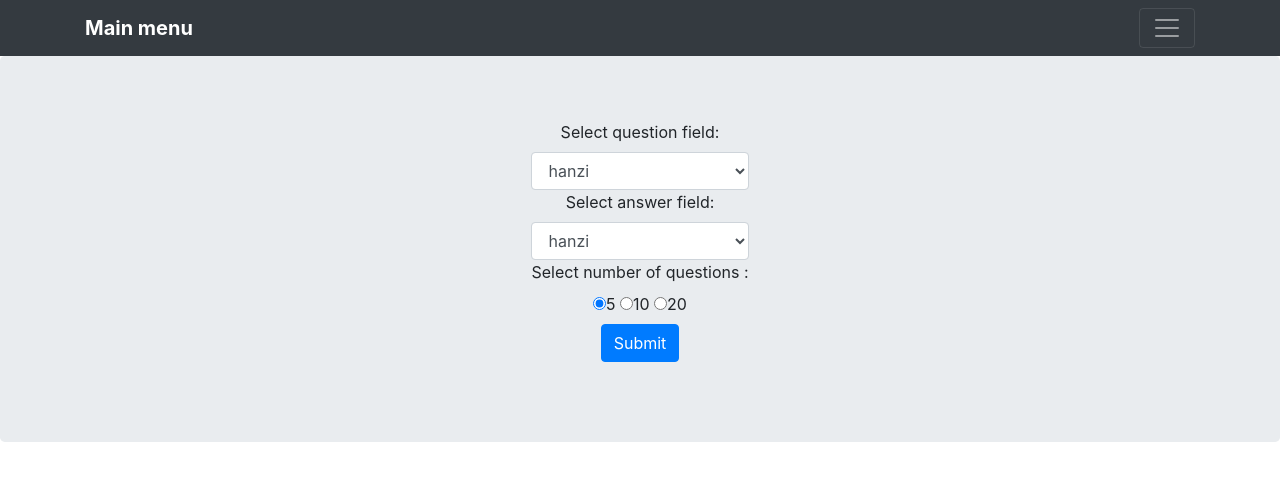
After one commit to pedro-hf/lousi, a Django app: page /vocabulary/newtest in a window 1280 px wide. The commit adds this page. Shown: the top 481 px of the page. Run offline with Django 3.2, Linux system fonts and the light colour scheme; some libraries are stand-ins or nearby versions.

Commit message:
add create new test page, to customize test

```diff
--- /dev/null
+++ b/vocabulary/templates/vocabulary/newtest.html
@@ -0,0 +1,29 @@
+{% extends 'vocabulary/base.html' %}
+{% block content %}
+<section class="jumbotron text-center">
+    <div class="row justify-content-center">
+        <form action="{% url 'vocabulary:createtest' %}" method="get">
+            <label for="sel1">Select question field:</label>
+            <select class="form-control" id="sel1" name="question_field">
+            <option value="hanzi">hanzi</option>
+            <option value="english">english</option>
+            <option value="jyutping">jyutping</option>
+            </select>
+
+            <label for="sel2">Select answer field:</label>
+            <select class="form-control" id="sel2" name="answer_field">
+            <option value="hanzi">hanzi</option>
+            <option value="english">english</option>
+            <option value="jyutping">jyutping</option>
+            </select>
+
+            <label>Select number of questions :</label><br>
+            <label class="radio-inline"><input type="radio" name="optradio" checked>5</label>
+            <label class="radio-inline"><input type="radio" name="optradio">10</label>
+            <label class="radio-inline"><input type="radio" name="optradio">20</label>
+            <br>
+            <input class="btn btn-primary" type="submit" name="start_test">
+        </form>
+    </div>
+</section>
+{% endblock %}
--- a/vocabulary/templates/vocabulary/test.html
+++ b/vocabulary/templates/vocabulary/test.html
@@ -2,6 +2,7 @@
 {% block content %}
       <section class="jumbotron text-center">
         <div class="container">
+          <label>{{ get }}</label>
           <h1 class="jumbotron-heading">
           {% if question_field == "english" %}
             {{question.english}}
@@ -16,7 +17,7 @@
             <div class="row justify-content-center">
               {% for answer, style in answers %}
                   <div class="col-3">
-                    <form action="{% url 'vocabulary:result' %}" method="POST">
+                    <form action="{% url 'vocabulary:result' question_field answer_field %}" method="POST">
                       {% csrf_token %}
                       <input id="question_id" name="question_id" type="hidden" value="{{ question_record.id }}">
                       <input id="answer_id" name="answer_id" type="hidden" value="{{ answer.id }}">
--- a/vocabulary/templates/vocabulary/vocabulary_index.html
+++ b/vocabulary/templates/vocabulary/vocabulary_index.html
@@ -15,7 +15,7 @@
     </p>
 </div>
     <p>
-    <a href="{% url 'vocabulary:test' %}">test</a>
+    <a href="{% url 'vocabulary:newtest' %}">newtest</a>
     </p>
 </body>
 </html>
--- a/vocabulary/urls.py
+++ b/vocabulary/urls.py
@@ -8,5 +8,8 @@ urlpatterns = [
     path('', views.index, name='index'),
     path('upload', views.vocabulary_upload, name="upload"),
     path('test', views.test, name='test'),
-    path('result', views.test, name='result')
+    path('test/<str:question_field>/<str:answer_field>', views.test, name='test'),
+    path('result/<str:question_field>/<str:answer_field>', views.test, name='result'),
+    path('newtest', views.newtest, name='newtest'),
+    path('createtest', views.createtest, name='createtest')
 ]
--- a/vocabulary/views.py
+++ b/vocabulary/views.py
@@ -3,7 +3,7 @@ from random import choice
 import csv
 import io
 import os
-from django.shortcuts import render
+from django.shortcuts import render, redirect
 from django.contrib import messages
 from .models import Word, Question
 from django.conf import settings
@@ -54,7 +54,7 @@ def vocabulary_upload(request):
     return render(request, template, context)
 
 
-def test(request):
+def test(request, question_field, answer_field):
     if request.method == 'GET':
         n = 4
         words = []
@@ -75,7 +75,7 @@ def test(request):
             user='guest'
         )
         context = {'question': question_word, 'answers': list(zip(words, styles)), 'question_record': question,
-                   'question_field': "hanzi", 'answer_field': "english"}
+                   'question_field': question_field, 'answer_field': answer_field}
         return render(request, 'vocabulary/test.html', context)
 
     elif request.method == 'POST':
@@ -95,5 +95,16 @@ def test(request):
             else:
                 styles.append('btn-secondary')
 
-        context = {'question': question.question, 'answers': list(zip(words, styles))}
+        context = {'question': question.question, 'answers': list(zip(words, styles)),
+                   'question_field': question_field, 'answer_field': answer_field}
         return render(request, 'vocabulary/result.html', context)
+
+
+def newtest(request):
+    return render(request, 'vocabulary/newtest.html')
+
+
+def createtest(request):
+    answer = request.GET['answer_field']
+    question = request.GET['question_field']
+    return redirect('test/{}/{}'.format(question, answer))
```
Also changed, not shown: vocabulary/templates/vocabulary/result.html (+8 -2 lines).
